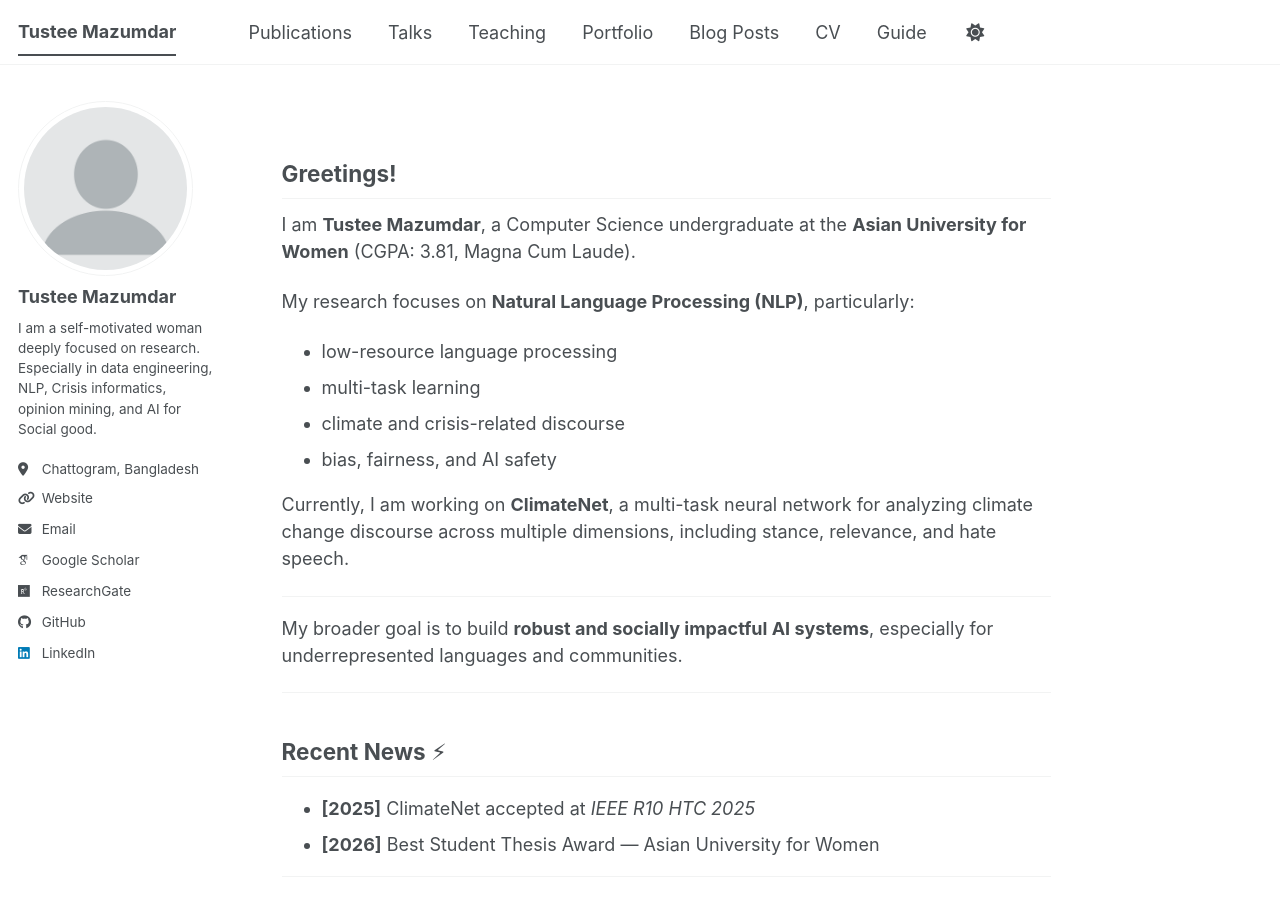
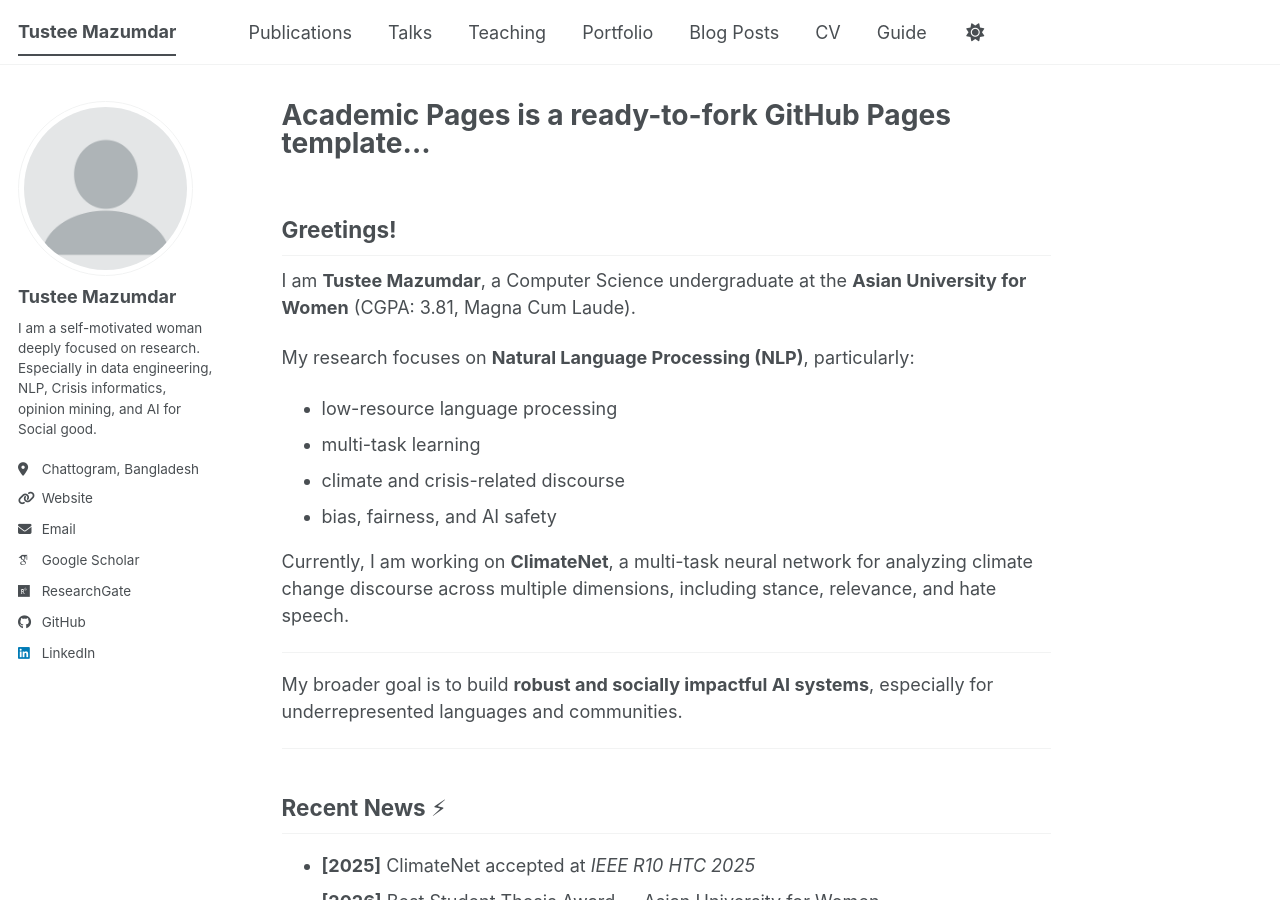
Before and after one commit to TusteeMazumdar/TusteeMazumdar.github.io, a Jekyll site: the page built from _pages/about.md, in a window 1280 px wide and 900 px high. Built offline with Jekyll 4.4.1, drawn with Linux system fonts in a browser that asks for light colours; some web fonts are replaced; a script bundle is joined from its source files by our own code; library files that are not in the unit come from our copies.

Commit message:
Update about.md

```diff
--- a/_pages/about.md
+++ b/_pages/about.md
@@ -1,8 +1,10 @@
 ---
-layout: single
+permalink: /
+title: "Academic Pages is a ready-to-fork GitHub Pages template..."
 author_profile: true
-title: ""
-permalink: /
+redirect_from:
+  - /about/
+  - /about.html
 ---
 
 
```
